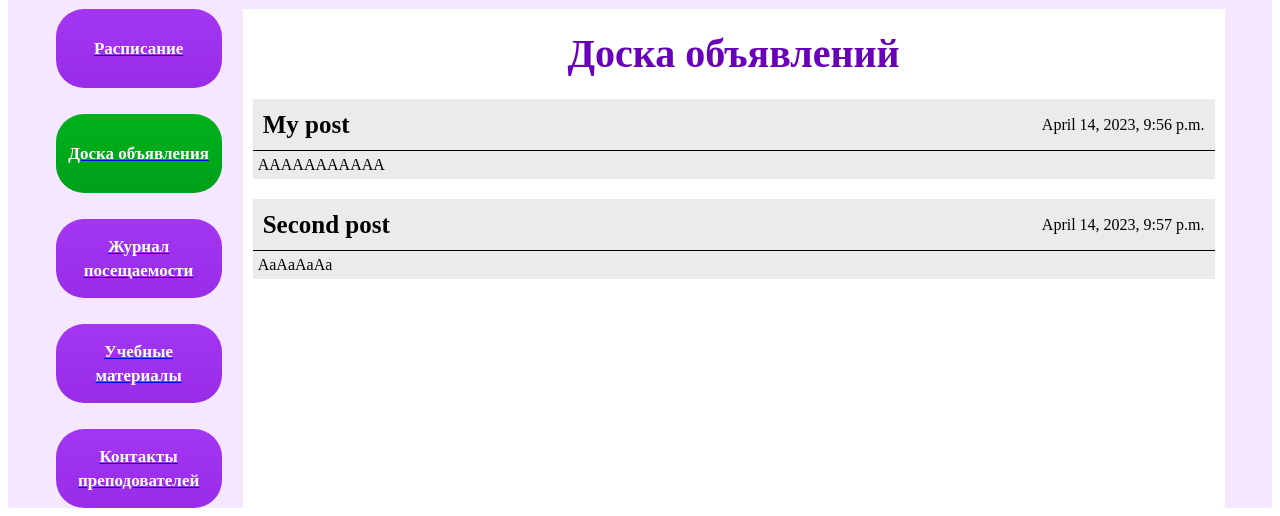
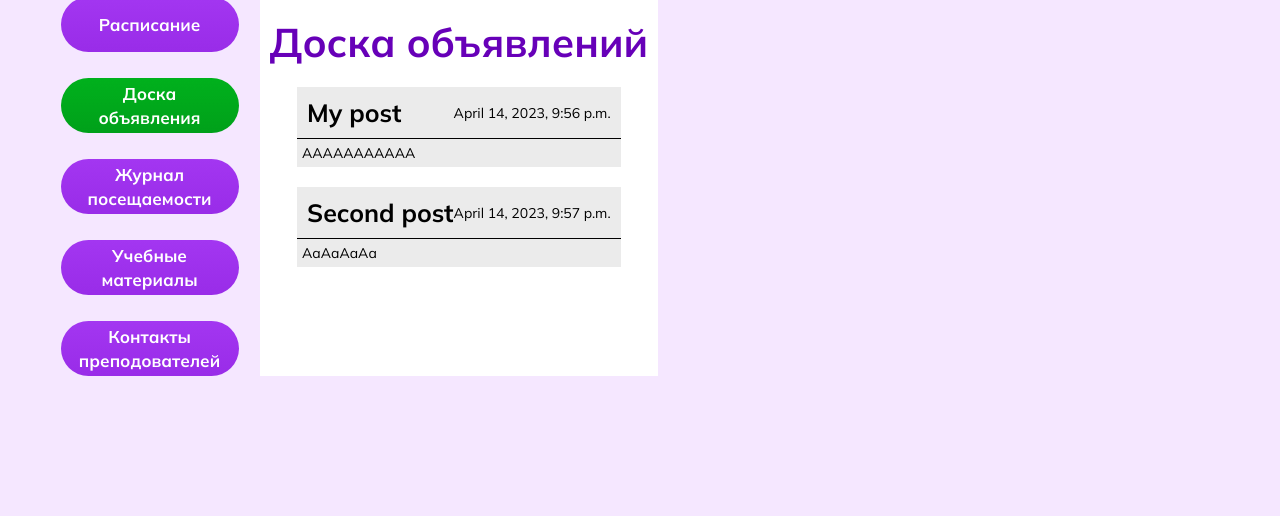
Before and after one commit to A1danz/superb_assistant, a Django app: page / in a window 1280 px wide. Shown: the part 338-854 px from the top of the page. After the commit the page ends 714 px from the top, so only its background shows below. Run offline with Django 4.2, Linux system fonts and the light colour scheme; data comes from the database, SQL or seed files in the repository.

Commit message:
fix style.css

```diff
--- a/superb_assistant/main/static/main/css/style.css
+++ b/superb_assistant/main/static/main/css/style.css
@@ -1,7 +1,6 @@
-{% load static %}
 /* Общие стили для всех страниц */
 
-@import {"{% static 'main/css/nullstyle.css' %}"};
+@import "nullstyle.css";
 
 @import url('https://fonts.googleapis.com/css2?family=Mulish:wght@400;700;900&display=swap');
 
@@ -85,9 +84,8 @@ header{
   display: flex;
   flex-direction: column;
   align-items: center;
-  width: 100%;
+
 }
-
 .noticeboard__title{
   font-weight: 700;
   font-size: 40px;
@@ -100,7 +98,6 @@ header{
   display: flex;
   flex-direction: column;
   gap: 20px;
-  width: 100%;
 }
 
 .noticeboard__infoblock{
@@ -114,7 +111,6 @@ header{
   display: flex;
   justify-content: space-between;
   align-items: center;
-  gap: 10px;
 }
 
 
```
